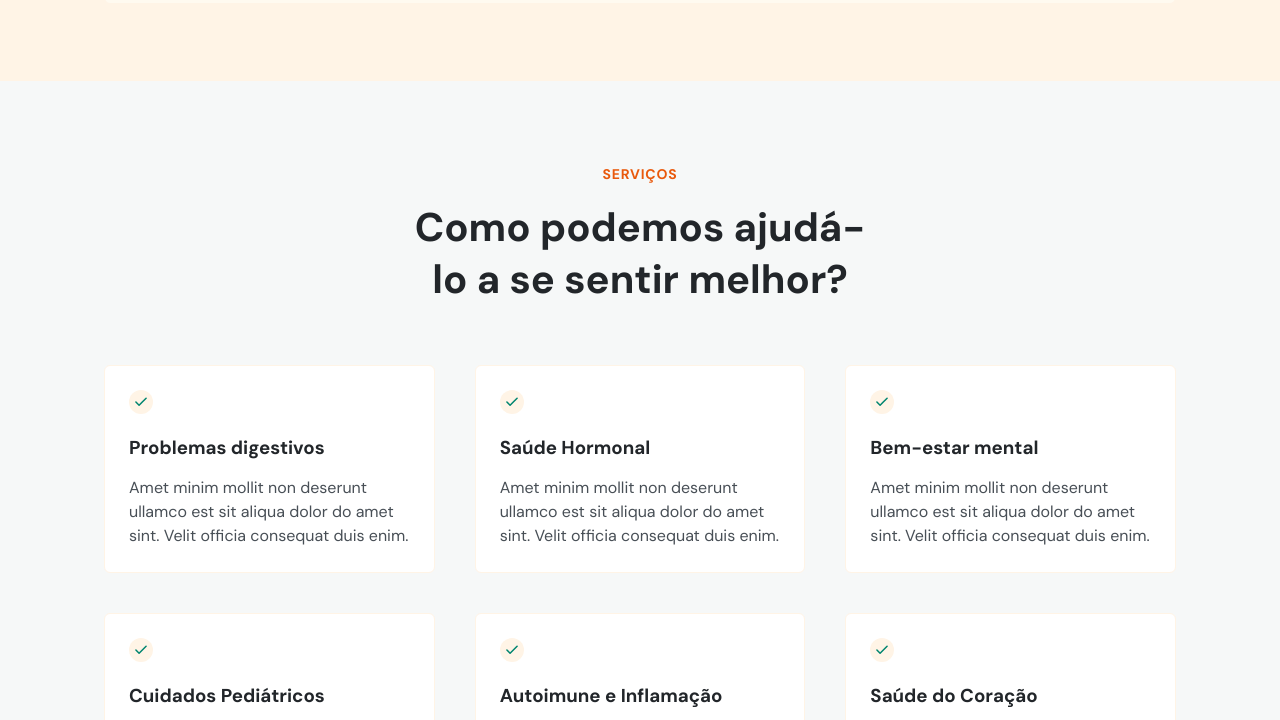
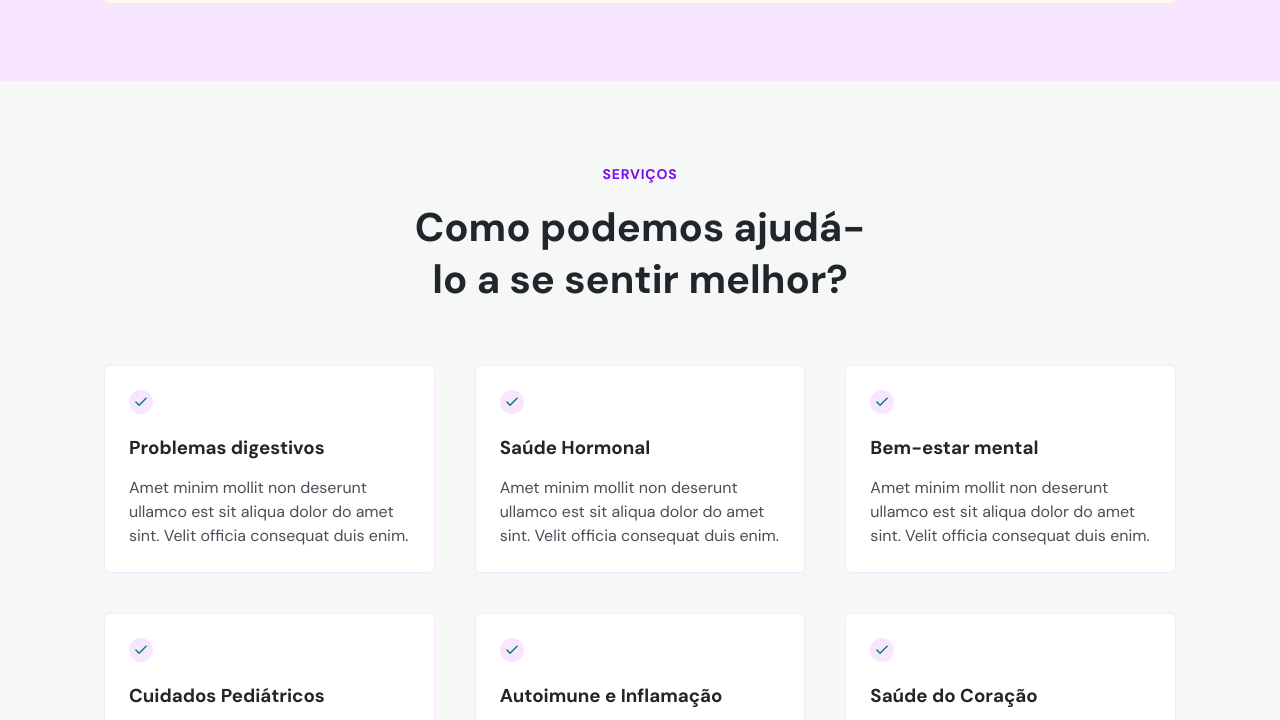
Before and after one commit to joaonpx/doctorcare, a plain HTML site: page index.html in a window 1280 px wide. Shown: the part 615-1335 px from the top of the page. Drawn offline with nearby package versions, Linux system fonts and the light colour scheme.

Commit message:
:lipstick: Update project color
Changed hue

```diff
--- a/style.css
+++ b/style.css
@@ -6,7 +6,7 @@
 }
 
 :root {
-  --hue: 21;
+  --hue: 270;
   --primary-color: hsl(var(--hue), 90%, 48%);
   --headline: hsl(210, 11%, 15%);
   --paragraph: hsl(210, 9%, 31%);
```
